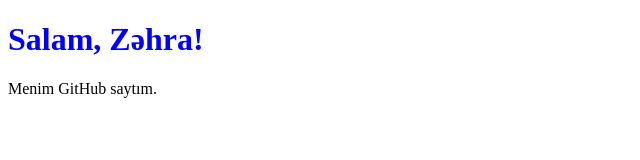
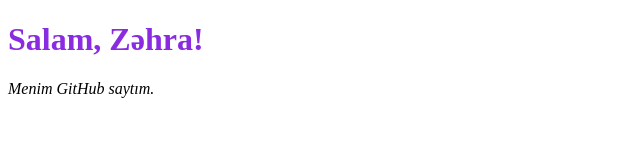
Before and after one commit to Zehra83/my.website, a plain HTML site: page index.html in a window 1280 px wide. Shown: the whole page, without its empty margins (0-640 px from the left). Drawn offline with Linux system fonts and the light colour scheme.

Commit message:
Update index.html

```diff
--- a/index.html
+++ b/index.html
@@ -9,9 +9,13 @@
     <p>Menim GitHub saytım.</p>
     <style>
   h1 {
-    color:blue
+    color:blueviolet;
+    text align:center
 
       }
+  p{
+    font-style:italic;
+  }
 </style>
 
   </body>
```
